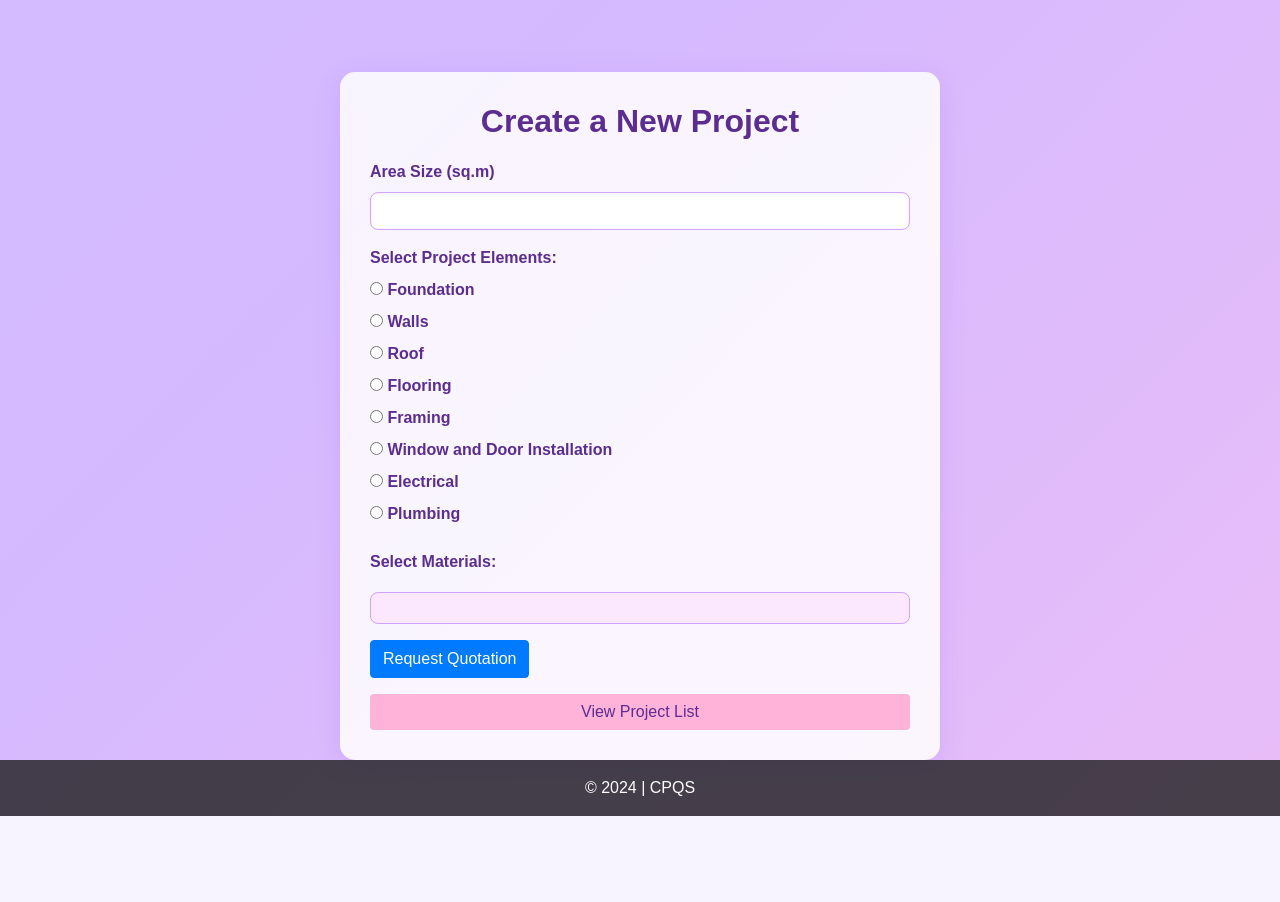
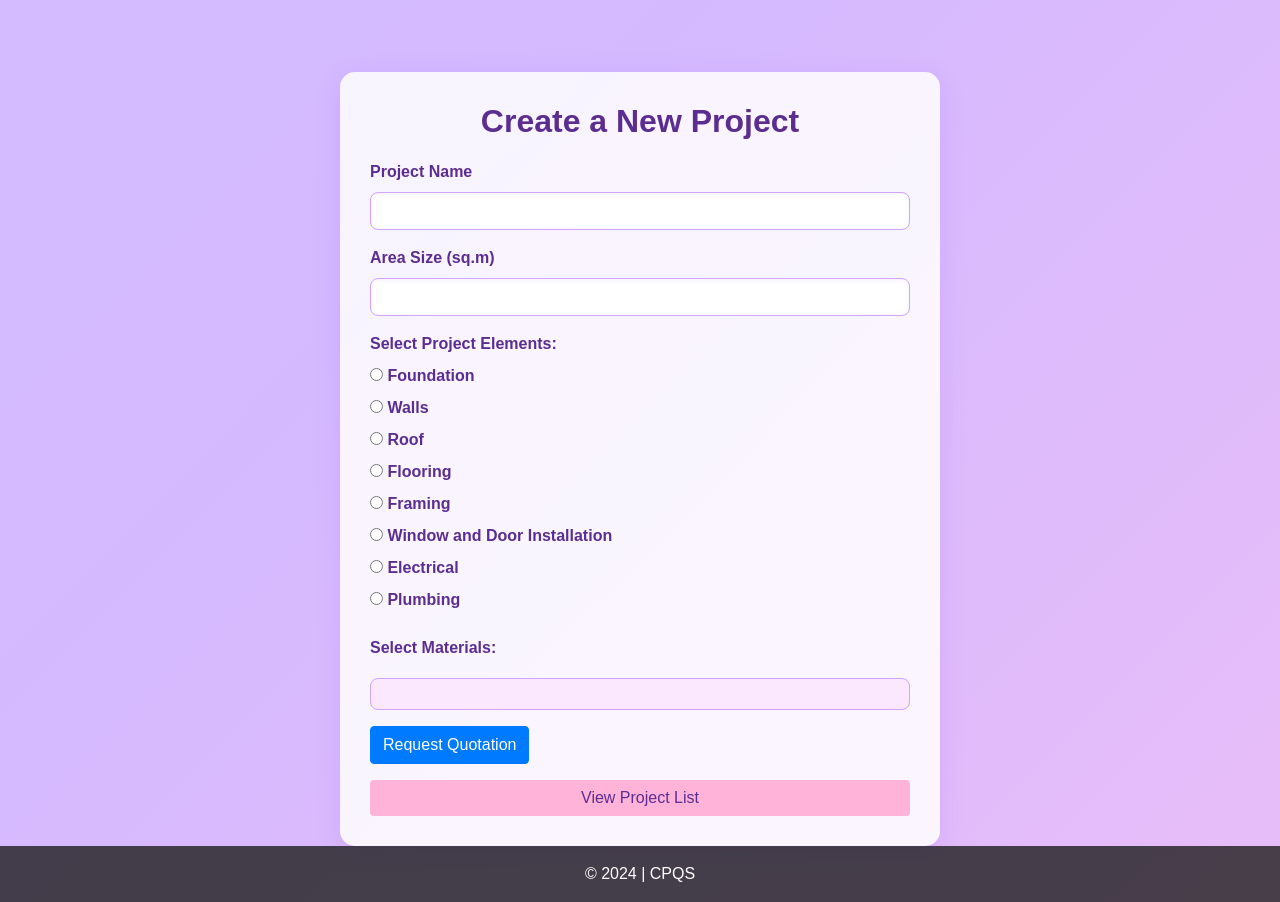
Before and after one commit to eayerishz/Marimla_Replacement, a Django app: page /create-quotation/ in a window 1280 px wide. Shown: the part 163-1065 px from the top of the page. Before the commit the page ends 979 px from the top, so only its background shows below. Run offline with Django 5.2, Linux system fonts and the light colour scheme; a user stored in the database is signed in; some libraries are stand-ins or nearby versions.

Commit message:
almost done

```diff
--- a/quotations/models.py
+++ b/quotations/models.py
@@ -11,6 +11,7 @@ class Project(models.Model):
     ]
 
     name = models.CharField(max_length=100)
+    area_size = models.DecimalField(max_digits=10, decimal_places=2, default=0)
     description = models.TextField()  # Changed to TextField for longer descriptions
     location = models.CharField(max_length=100)
     start_date = models.DateField(blank=True, null=True)
--- a/quotations/urls.py
+++ b/quotations/urls.py
@@ -1,6 +1,6 @@
 from django.urls import path
 from . import views
-from .views import PricingListView, PricingCreateView, PricingUpdateView, PricingDeleteView
+from .views import PricingListView, PricingCreateView, PricingUpdateView, PricingDeleteView, ProjectDeleteView, update_material
 
 urlpatterns = [
     path("", views.home, name="home"),
@@ -8,7 +8,7 @@ urlpatterns = [
     path("register/", views.register, name="register"),
     path("create-quotation/", views.create_project, name="create_quotation"),
     path("project_list/", views.project_list, name="project_list"),
-    path("projects/<int:project_id>/", views.project_detail, name="project_detail"),
+    path('projects/<int:project_id>/', views.project_detail, name='project_detail'),
     path("projects/<int:project_id>/add_project_element/", views.add_project_element, name="add_project_element",),
     path("projects/<int:project_id>/add_project_material/", views.add_project_material, name="add_project_material",),
     path("login/", views.login_view, name="login"),
@@ -22,4 +22,6 @@ urlpatterns = [
     path('pricings/update/<int:pk>/', PricingUpdateView.as_view(), name='pricing_update'),
     path('pricings/delete/<int:pk>/', PricingDeleteView.as_view(), name='pricing_delete'),
     path('projects/<int:project_id>/approve_material/', views.approve_material, name='approve_material'),
+    path('project/<int:pk>/delete/', ProjectDeleteView.as_view(), name='project_delete'),
+    path('update-material/<int:material_id>/', views.update_material, name='update_material'),  # Include your update material pattern
 ]
--- a/quotations/views.py
+++ b/quotations/views.py
@@ -26,20 +26,66 @@ def register(request):
     return render(request, "register.html", {"form": form})
 
 
+from django.shortcuts import get_object_or_404, redirect, render
+from .models import Project
+from .forms import ProjectUpdateForm
+
+import logging
+
+logger = logging.getLogger(__name__)
+
+@login_required
 def project_detail(request, project_id):
+    logger.debug(f"Fetching project with ID: {project_id}")
     project = get_object_or_404(Project, id=project_id)
     form = None
 
-    if is_superuser(request.user):
+    if request.user.is_superuser:
         if request.method == "POST":
             form = ProjectUpdateForm(request.POST, instance=project)
             if form.is_valid():
                 form.save()
-                return redirect("project_list")
+                return redirect('project_detail', project_id=project.id)
         else:
             form = ProjectUpdateForm(instance=project)
 
-    return render(request, "project_detail.html", {"project": project, "form": form})
+    return render(request, "project_detail.html", {
+        "project": project,
+        "form": form,
+    })
+
+
+
+
+from django.shortcuts import redirect, get_object_or_404
+from django.http import HttpResponse
+from .models import Material  # Import your Material model
+
+@login_required
+def update_material(request, material_id):
+    material = get_object_or_404(Material, id=material_id)
+
+    if request.method == 'POST':
+        try:
+            # Fetch and convert the values from the POST request
+            material.qty = int(float(request.POST.get('qty', 0)))  # Convert to float first, then to int
+            material.unit = request.POST.get('unit')
+            material.price_per_qty = float(request.POST.get('price_per_qty', 0))
+            material.markup_percentage = float(request.POST.get('markup_percentage', 0))
+
+            # Save the changes to the database
+            material.save()
+
+            # Redirect back to the project details
+            return redirect('project_detail', project_id=material.element.project.id)
+
+        except ValueError as e:
+            return HttpResponse(f"Invalid input: {e}", status=400)  # Handle invalid conversions
+
+    return HttpResponse(status=405)  # Method Not Allowed for non-POST requests
+
+
+
 
 
 def home(request):
@@ -73,29 +119,56 @@ def user_logout(request):
     return redirect("home")
 
 
+from django.shortcuts import render, redirect
+from .models import Project, ProjectElement, Material
+from django.urls import reverse
+import datetime
+
 @login_required
 def create_project(request):
     if request.method == "POST":
+        # Extract form data
+        project_name = request.POST.get("project_name")
         area_size = request.POST.get("area_size")
         project_element = request.POST.get("projectElement")
-        material = request.POST.get("material")
+        material_name = request.POST.get("material")
 
-        project = Project(
-            name=f"Project for {request.user.username}",
+        # Create the Project
+        project = Project.objects.create(
+            name=project_name,
+            area_size=area_size,
             status="Pending",
             start_date=datetime.date.today(),
-            end_date=None,
             user=request.user,
         )
-        project.save()
-        print(
-            f"Area Size: {area_size}, Element: {project_element}, Material: {material}"
+
+        # Create the ProjectElement linked to the project
+        element = ProjectElement.objects.create(project=project, name=project_element)
+
+        # Create the Material linked to the element with default values
+        Material.objects.create(
+            element=element,
+            name=material_name,
+            qty=10,            # Replace with actual data if available
+            unit="pcs",
+            price_per_qty=100,  # Example default price
+            markup_percentage=10,
         )
 
-        return redirect("project_list")
+        return redirect(reverse('project_list'))  # Redirect to the project list view after creation
 
     form = QuotationForm()
     return render(request, "create_project.html", {"form": form})
+
+
+from django.urls import reverse_lazy
+from django.views.generic import DeleteView
+from .models import Project  # Replace with your model's name if it's different
+
+class ProjectDeleteView(DeleteView):
+    model = Project
+    template_name = 'project_confirm_delete.html'  # Create this template for confirmation
+    success_url = reverse_lazy('project_list')  # Redirect to the project list page after deletion
 
 
 @login_required
@@ -143,20 +216,21 @@ def admin_dashboard(request):
         },
     )
 
+from django.shortcuts import redirect, render, get_object_or_404
+from .models import Project, ProjectElement, Material
+from .forms import ProjectElementForm, MaterialForm
+
+
 def add_project_element(request, project_id):
     project = get_object_or_404(Project, id=project_id)
-    form = None
 
-    if is_superuser(request.user):
-        if request.method == "POST":
-            form = ProjectElementForm(request.POST, project=project)
-            if form.is_valid():
-                element = form.save(commit=False)
-                element.project = project
-                element.save()
-                return redirect("project_list")
-        else:
-            form = ProjectElementForm(project=project)
+    if request.method == "POST":
+        form = ProjectElementForm(request.POST, project=project)
+        if form.is_valid():
+            form.save()  # This will save the element and link it to the project
+            return redirect('project_detail', project_id=project_id)
+    else:
+        form = ProjectElementForm(project=project)
 
     return render(
         request, "add_project_element.html", {"project": project, "form": form}
@@ -164,20 +238,22 @@ def add_project_element(request, project_id):
 
 def add_project_material(request, project_id):
     project = get_object_or_404(Project, id=project_id)
-    form = None
 
-    if is_superuser(request.user):
-        if request.method == "POST":
-            form = MaterialForm(request.POST)
-            if form.is_valid():
-                form.save()
-                return redirect("project_list")
-        else:
-            form = MaterialForm()
+    if request.method == 'POST':
+        form = MaterialForm(request.POST)
+        if form.is_valid():
+            material = form.save(commit=False)
+            material.project = project
+            material.save()
+            return redirect('project_detail', project_id=project.id)  # Redirect to project details
+    else:
+        form = MaterialForm()
 
     return render(
         request, "add_project_material.html", {"project": project, "form": form}
     )
+
+
 
 @login_required
 def update_project(request, project_id):
--- a/templates/add_project_element.html
+++ b/templates/add_project_element.html
@@ -73,7 +73,7 @@
             <h2>Add Project Element</h2>
 
             {% if user.is_superuser %}
-                <form method="post">
+                <form method="post" action="{% url 'add_project_element' project.id %}"> <!-- Ensure correct action URL -->
                     {% csrf_token %}
                     {{ form.as_p }}
                     {% if form.errors %}
--- a/templates/create_project.html
+++ b/templates/create_project.html
@@ -88,6 +88,10 @@
             <form id="quotationForm" method="post" action="{% url 'create_quotation' %}">
                 {% csrf_token %}
                 <div class="form-group">
+                    <label for="project_name">Project Name</label>
+                    <input type="text" class="form-control" id="project_name" name="project_name" required>
+                </div>
+                <div class="form-group">
                     <label for="area_size">Area Size (sq.m)</label>
                     <input type="number" class="form-control" id="area_size" name="area_size" required>
                 </div>
--- a/templates/project_list.html
+++ b/templates/project_list.html
@@ -159,8 +159,9 @@
                             <p><strong>Status:</strong> {{ project.status }}</p>
                             <div class="card-actions">
                                 <a href="{% url 'project_detail' project.id %}" class="btn btn-primary">View</a>
+                                <a href="{% url 'project_delete' project.id %}" class="btn btn-danger">Delete</a>
                                 {% if user.is_superuser %}
-                                    <a href="#" class="btn btn-danger">Delete</a>
+
                                 {% endif %}
                             </div>
                         </div>
```
Also changed, not shown: templates/project_confirm_delete.html (added, +13 -0 lines), templates/project_detail.html (+30 -9 lines), db.sqlite3, quotations/admin.py (line endings or trailing spaces), quotations/forms.py (line endings or trailing spaces), quotations/migrations/0005_project_area_size.py (added), templates/add_project_material.html (line endings or trailing spaces), templates/admin_dashboard.html (line endings or trailing spaces), templates/pricing/pricing_confirm_delete.html (line endings or trailing spaces), templates/pricing/pricing_form.html (line endings or trailing spaces), templates/pricing/pricing_list.html (line endings or trailing spaces), templates/quotations/base.html (line endings or trailing spaces), templates/update_project.html (line endings or trailing spaces). Lines whose indentation alone changed are shown as unchanged.
